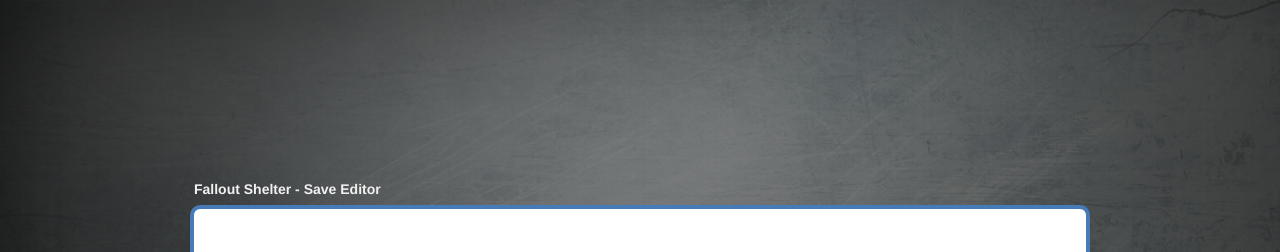
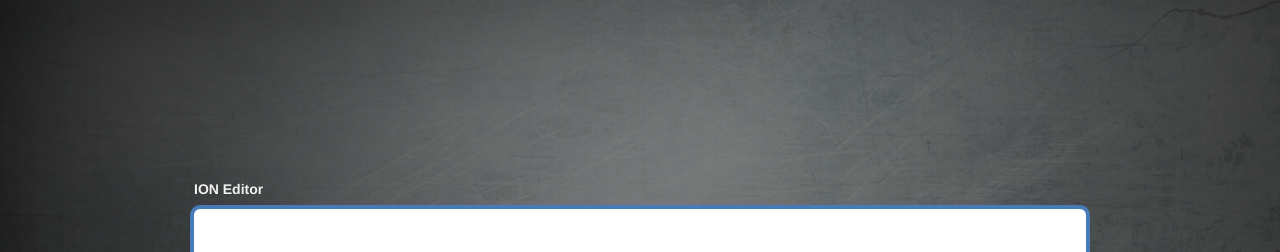
Before and after one commit to yuhthebooterv2/fssa, a plain HTML site: page index.html in a window 1280 px wide. Shown: the top 252 px of the page. Drawn offline with Linux system fonts and the light colour scheme.

Commit message:
Update index.html

```diff
--- a/index.html
+++ b/index.html
@@ -5,7 +5,7 @@
   <meta charset="utf-8">
   <meta http-equiv="X-UA-Compatible" content="IE=edge">
   <meta name="viewport" content="initial-scale=1.0, maximum-scale=1.0, width=device-width, user-scalable=no">
-  <title>Fallout Shelter - Save Editor</title>
+  <title>ION Editor</title>
   <meta name="description"
     content="Web app to edit Fallout Shelter save games. You can change dwellers SPECIAL, other stats and vault's resources.">
   <link rel="stylesheet" href="css/bootstrap.min.css">
@@ -489,7 +489,7 @@
     </div>
 
     <div class="row tabs">
-      <a href="" class="tab">Fallout Shelter - Save Editor</a>
+      <a href="" class="tab">ION Editor</a>
       <a href="" ng-hide="!save.dwellers" class="tab" ng-click="section = 'vault'"
         ng-class="{ 'active': section == 'vault' }">Vault {{ save.vault.VaultName }}<small></small></a>
       <a href="" ng-hide="!save.dwellers" class="tab" ng-click="section = 'dwellers'"
```
